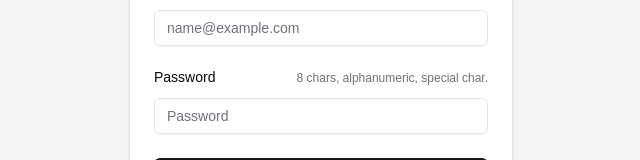
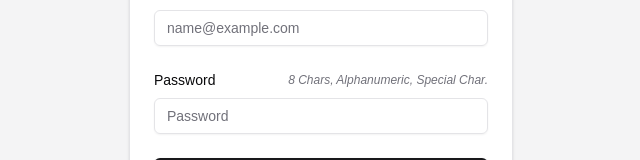
Before and after one commit to mfathonin/tumbuh-dashboard, a Next.js app: page /auth/register in a window 1280 px wide. Shown: the part 432-592 px from the top of the page, without its empty margins (319-959 px from the left). Built offline with nearby package versions, Linux system fonts and the light colour scheme.

Commit message:
feat(auth): Update UI for register form

```diff
--- a/src/app/auth/register/page.tsx
+++ b/src/app/auth/register/page.tsx
@@ -27,10 +27,10 @@ export default function LoginPage() {
             />
           </div>
           <div className="grid gap-2">
-            <div className="flex h-5 justify-between items-baseline">
+            <div className="flex h-5 justify-between items-center">
               <Label htmlFor="password">Password</Label>
-              <div className="text-xs text-muted-foreground mb-2">
-                8 chars, alphanumeric, special char.
+              <div className="text-xs text-muted-foreground italic">
+                8 Chars, Alphanumeric, Special Char.
               </div>
             </div>
             <Input
```
